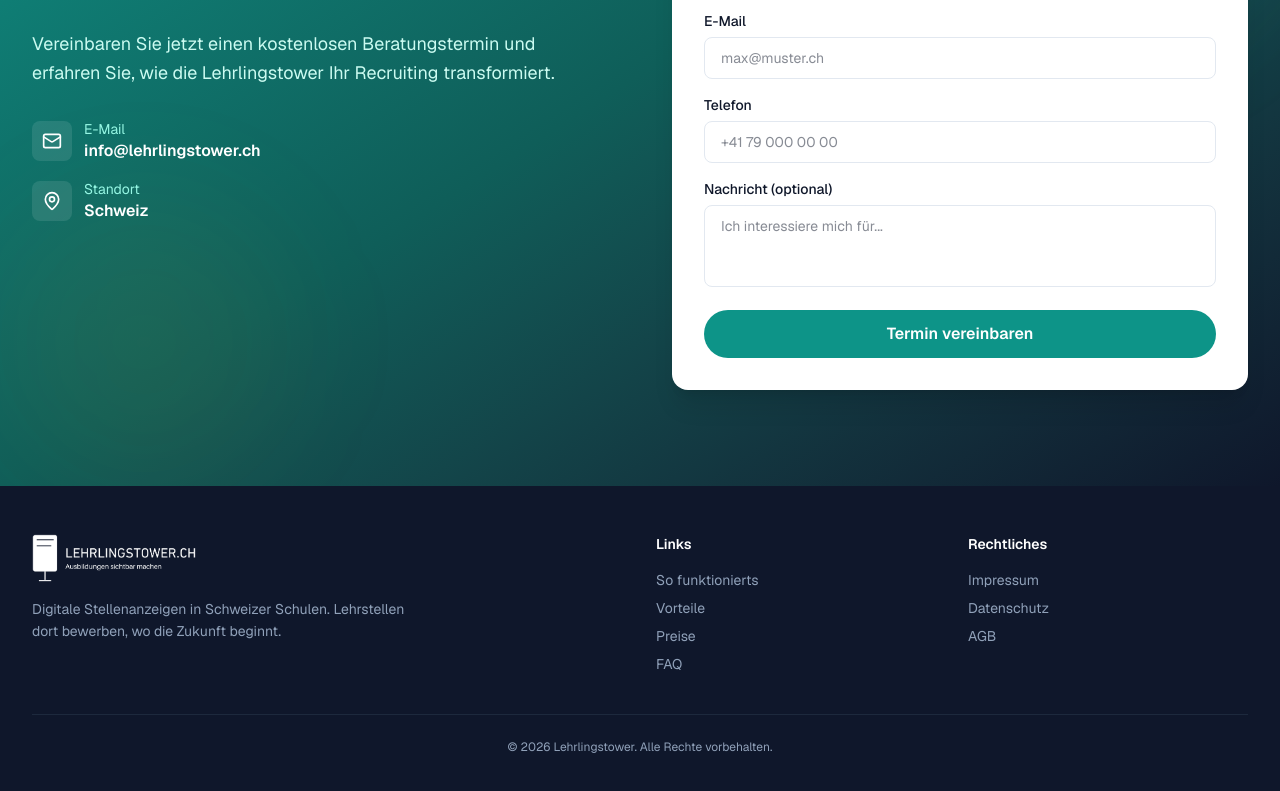
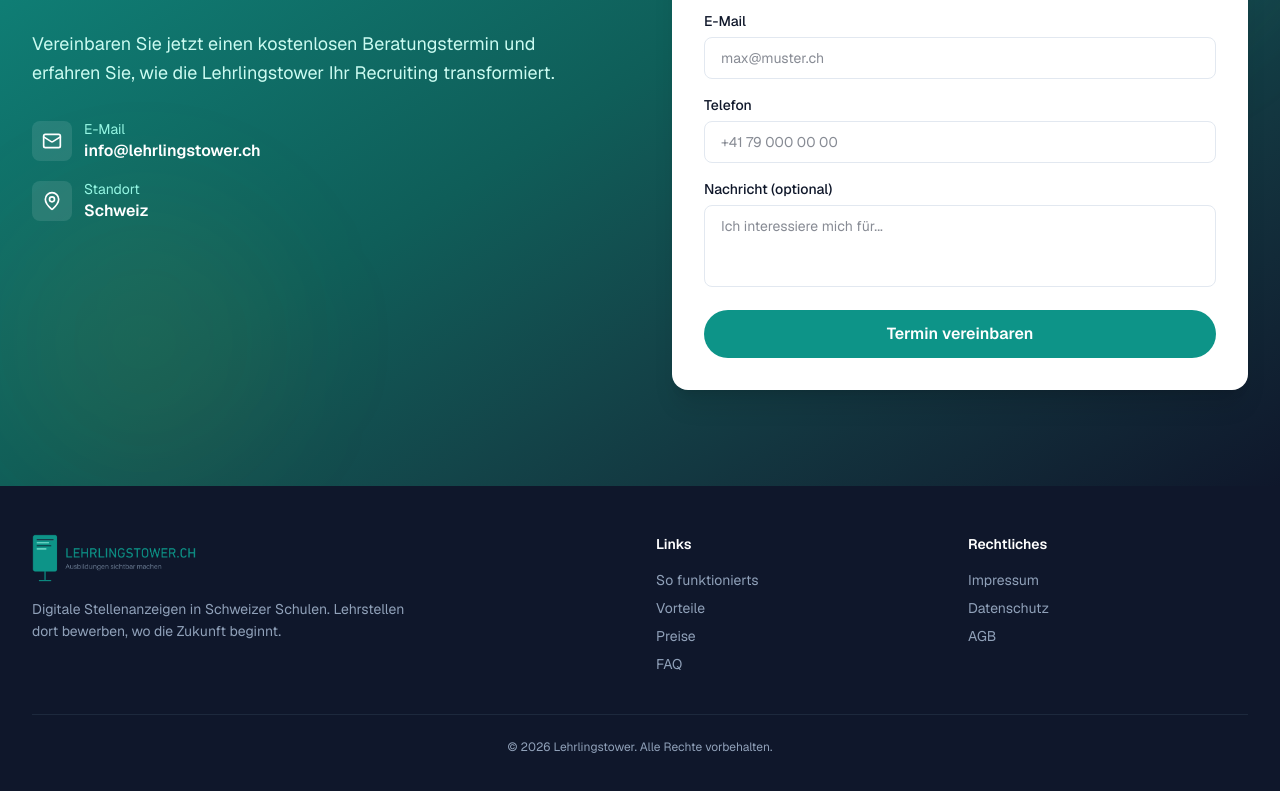
Before and after one commit to LucaSalesi-oss/lehrlingstower, a Next.js app: page / in a window 1280 px wide. Shown: the part 9388-10179 px from the top of the page. Built offline with nearby package versions, Linux system fonts and the light colour scheme.

Commit message:
Footer logo: original colors

```diff
--- a/src/app/page.tsx
+++ b/src/app/page.tsx
@@ -804,7 +804,7 @@
                 alt="Lehrlingstower.ch"
                 width={240}
                 height={70}
-                className="h-12 w-auto brightness-0 invert"
+                className="h-12 w-auto"
               />
             </div>
             <p className="text-sm leading-relaxed max-w-sm">
```
